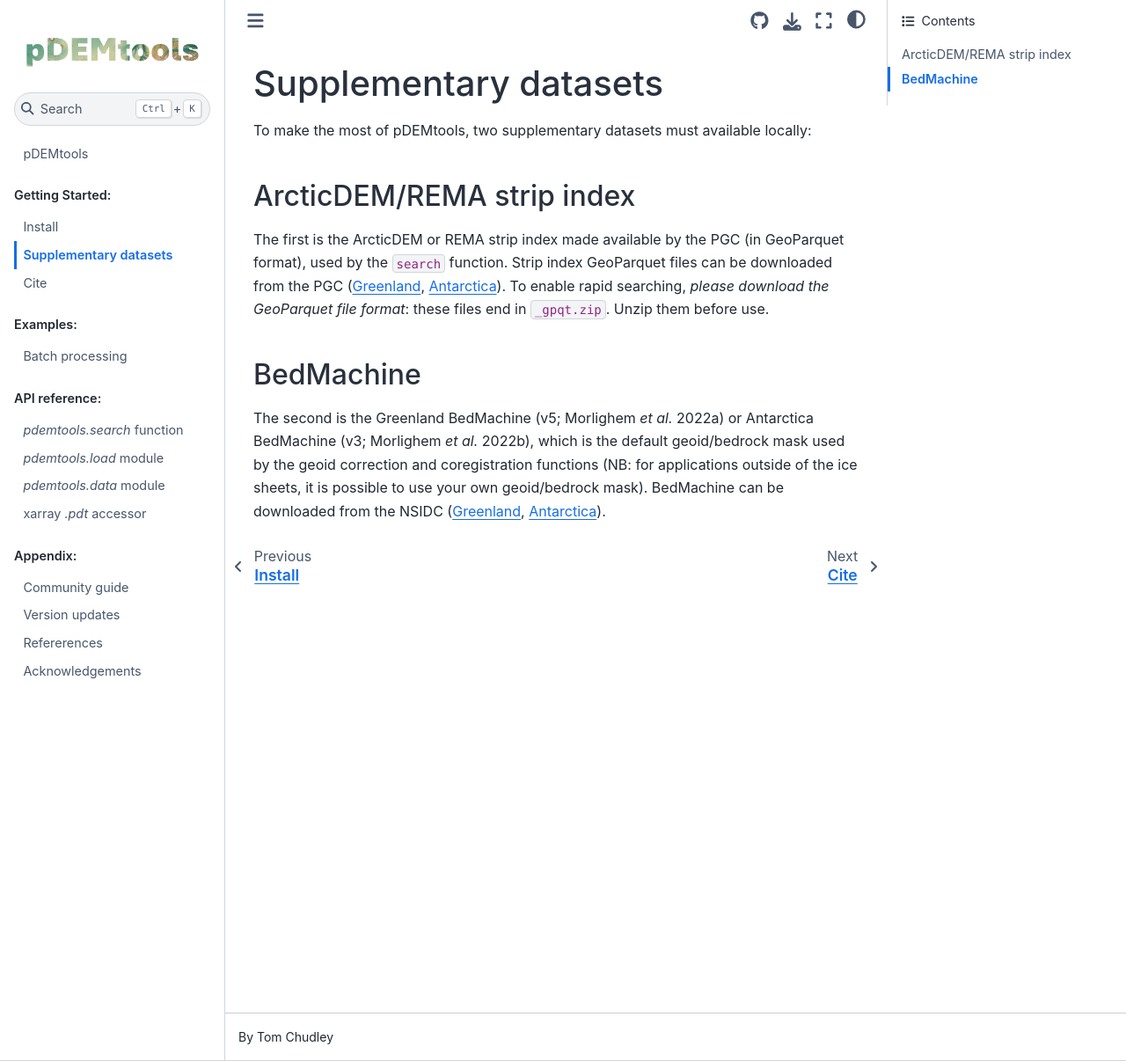
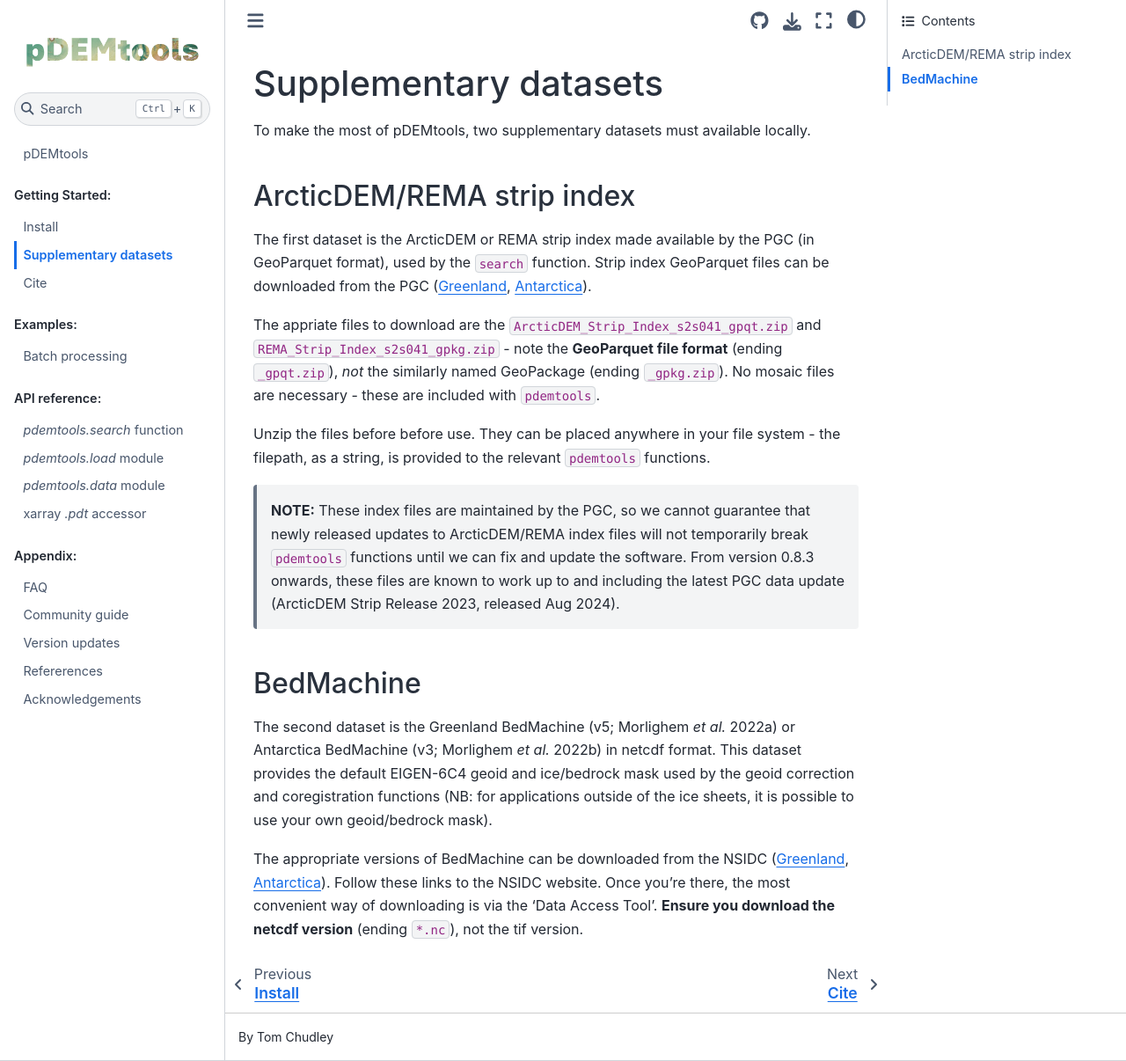
Before and after one commit to trchudley/pdemtools, a Sphinx documentation site: the page built from docs/getting_started/supplementary_datasets.md, in a window 1280 px wide and 1206 px high. Shown: the whole window at 88% size. Built offline with Sphinx 7.4.7 and the Sphinx Book theme 1.1.4, drawn with Linux system fonts in a browser that asks for light colours; pages that are not in the unit, such as notebooks, are missing from menus.

Commit message:
polish docs #17 #18 #19 #20 #23

```diff
--- a/docs/getting_started/supplementary_datasets.md
+++ b/docs/getting_started/supplementary_datasets.md
@@ -1,11 +1,19 @@
 # Supplementary datasets
 
-To make the most of pDEMtools, two supplementary datasets must available locally:
+To make the most of pDEMtools, two supplementary datasets must available locally.
 
 ## ArcticDEM/REMA strip index
 
-The first is the ArcticDEM or REMA strip index made available by the PGC  (in GeoParquet format), used by the `search` function. Strip index GeoParquet files can be downloaded from the PGC ([Greenland](https://data.pgc.umn.edu/elev/dem/setsm/ArcticDEM/indexes/), [Antarctica](https://data.pgc.umn.edu/elev/dem/setsm/REMA/indexes/)). To enable rapid searching, *please download the GeoParquet file format*: these files end in `_gpqt.zip`. Unzip them before use.
+The first dataset is the ArcticDEM or REMA strip index made available by the PGC  (in GeoParquet format), used by the `search` function. Strip index GeoParquet files can be downloaded from the PGC ([Greenland](https://data.pgc.umn.edu/elev/dem/setsm/ArcticDEM/indexes/), [Antarctica](https://data.pgc.umn.edu/elev/dem/setsm/REMA/indexes/)).
+
+The appriate files to download are the `ArcticDEM_Strip_Index_s2s041_gpqt.zip` and `REMA_Strip_Index_s2s041_gpkg.zip` - note the __GeoParquet file format__ (ending `_gpqt.zip`), *not* the similarly named GeoPackage (ending `_gpkg.zip`). No mosaic files are necessary - these are included with `pdemtools`.
+
+Unzip the files before before use. They can be placed anywhere in your file system - the filepath, as a string, is provided to the relevant `pdemtools` functions.
+
+> __NOTE:__ These index files are maintained by the PGC, so we cannot guarantee that newly released updates to ArcticDEM/REMA index files will not temporarily break `pdemtools` functions until we can fix and update the software. From version 0.8.3 onwards, these files are known to work up to and including the latest PGC data update (ArcticDEM Strip Release 2023, released Aug 2024).
 
 ## BedMachine
 
-The second is the Greenland BedMachine (v5; Morlighem _et al._ 2022a) or Antarctica BedMachine (v3; Morlighem _et al._ 2022b), which is the default geoid/bedrock mask used by the geoid correction and coregistration functions (NB: for applications outside of the ice sheets, it is possible to use your own geoid/bedrock mask). BedMachine can be downloaded from the NSIDC ([Greenland](https://nsidc.org/data/idbmg4/versions/5), [Antarctica](https://nsidc.org/data/nsidc-0756/versions/3)).
+The second dataset is the Greenland BedMachine (v5; Morlighem _et al._ 2022a) or Antarctica BedMachine (v3; Morlighem _et al._ 2022b) in netcdf format. This dataset provides the default EIGEN-6C4 geoid and ice/bedrock mask used by the geoid correction and coregistration functions (NB: for applications outside of the ice sheets, it is possible to use your own geoid/bedrock mask).
+
+The appropriate versions of BedMachine can be downloaded from the NSIDC ([Greenland](https://nsidc.org/data/idbmg4/versions/5), [Antarctica](https://nsidc.org/data/nsidc-0756/versions/3)). Follow these links to the NSIDC website. Once you're there, the most convenient way of downloading is via the 'Data Access Tool'. __Ensure you download the netcdf version__ (ending `*.nc`), not the tif version.
```
Also changed, not shown: README.md (+3 -4 lines), docs/appendix/faq.md (added, +13 -0 lines), docs/appendix/version_updates.md (+4 -3 lines), docs/getting_started/cite.md (+2 -2 lines), docs/getting_started/install.md (+2 -0 lines), docs/index.rst (+4 -3 lines), images/example_dem_difference.jpg, images/example_iceberg_height.jpg, images/example_mosaic_terrain.jpg, 4 other files.
